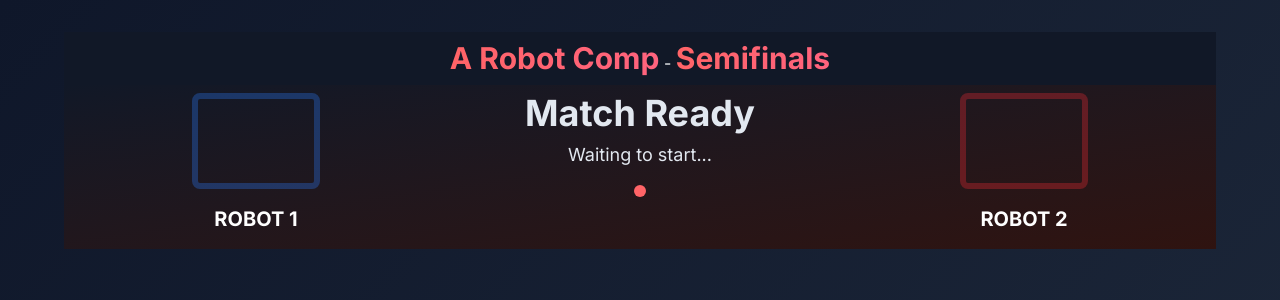
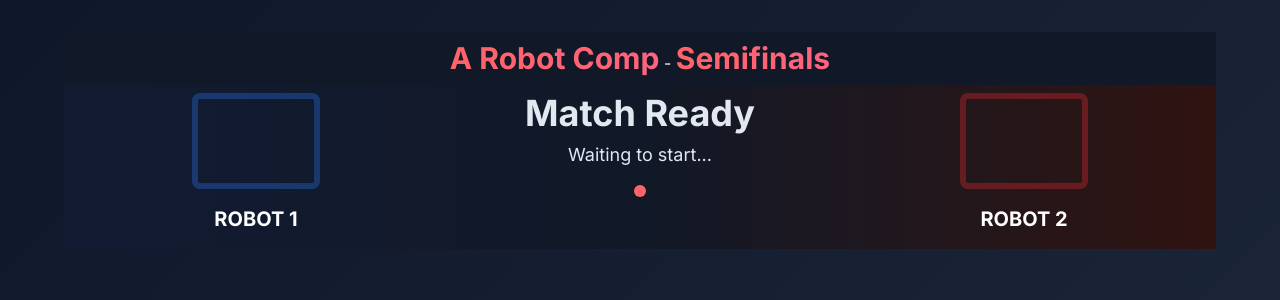
Before and after one commit to lmaxwell24/wpi-arena, a SvelteKit app in the folder web/: page /displays/audiance in a window 1280 px wide. Shown: the top 300 px of the page. Built offline with nearby package versions, Linux system fonts and the light colour scheme; no server answers.

Commit message:
audiance fades blue to red

```diff
--- a/web/src/routes/displays/audiance/+page.svelte
+++ b/web/src/routes/displays/audiance/+page.svelte
@@ -160,7 +160,7 @@
 
 			<!-- Main Match Display -->
 			<div
-				class="from-combat-black to-combat-red grid grid-cols-1 items-stretch bg-gradient-to-br lg:grid-cols-3"
+				class="from-combat-blue via-combat-black to-combat-red grid grid-cols-1 items-stretch bg-gradient-to-r lg:grid-cols-3"
 			>
 				<!-- Robot 1 -->
 				<div
```
